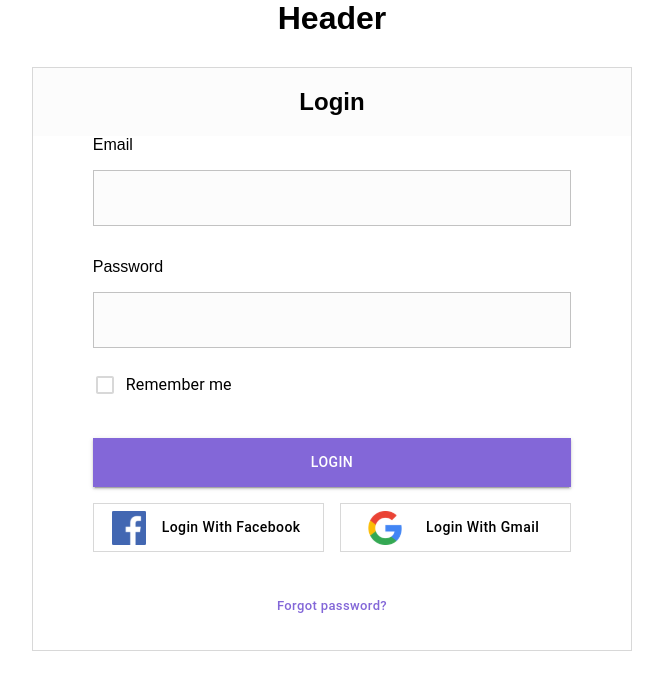
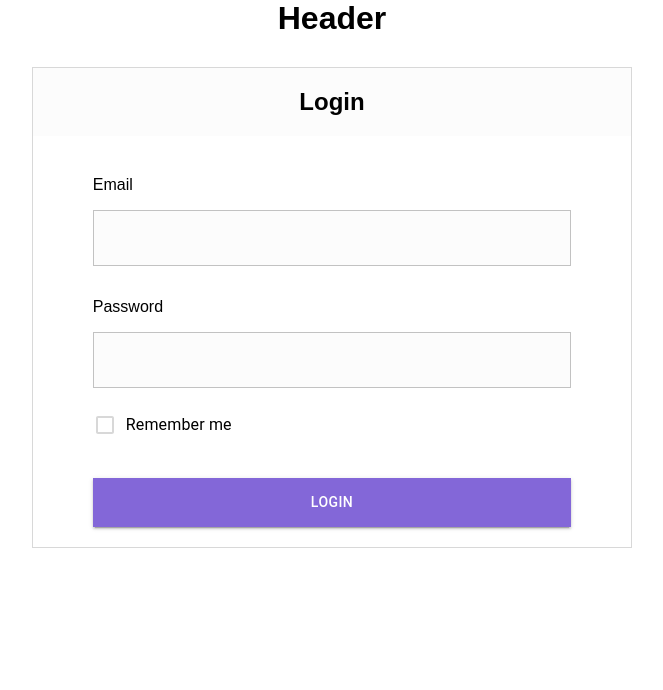
Before and after one commit to abecirovic3/Auction-App, a React (Create React App) app in the folder auction-app-frontend/: page /login in a window 1280 px wide. Shown: the top 690 px of the page, without its empty margins (308-971 px from the left). Built offline with nearby package versions, Linux system fonts and the light colour scheme.

Commit message:
Remove components with unimplemented logic

```diff
--- a/auction-app-frontend/src/assets/style/form.scss
+++ b/auction-app-frontend/src/assets/style/form.scss
@@ -1,15 +1,12 @@
 @use 'base';
 
 .form-style {
-    //solves material-ui bootstrap conflict
-    legend {
-        width: auto
-    }
 
     h5 {
         font-weight: 700;
         font-size: 24px;
         margin-top: 0;
+        margin-bottom: 40px;
         padding: 20px;
         text-align: center;
         background-color: base.$background-color;
--- a/auction-app-frontend/src/components/Login/Login.js
+++ b/auction-app-frontend/src/components/Login/Login.js
@@ -15,9 +15,6 @@ import { setRegistered } from '../../features/register/registerSlice';
 import AuthService from "../../services/AuthService";
 
 import CustomAlert from "../Alert/CustomAlert";
-
-import facebookIcon from "../../assets/img/facebook.svg";
-import googleIcon from "../../assets/img/google.svg";
 
 import MainTheme from "../../Themes/MainTheme";
 import "../../assets/style/form.scss"
@@ -122,24 +119,10 @@ const Login = () => {
 
                             <Stack spacing={2}>
                                 <Button onClick={() => {handleSubmit()}} color={"primary"} variant="contained">Login</Button>
-
-                                <Stack className="social-media-stack" direction="row" spacing={2}>
-                                    <Button variant="outlined" startIcon={<img src={facebookIcon} alt="Facebook" />}>
-                                        Login With Facebook
-                                    </Button>
-                                    <Button variant="outlined" startIcon={<img src={googleIcon} alt="Google" />}>
-                                        Login With Gmail
-                                    </Button>
-                                </Stack>
+                                {/*Social Media Login*/}
                             </Stack>
 
-                            <Button
-                                onClick={() => {navigate("/forgot-password")}}
-                                className="standardText"
-                                size="small"
-                            >
-                                Forgot password?
-                            </Button>
+                            {/*Forgot Password Btn*/}
                         </Stack>
                     </Container>
                 </div>
--- a/auction-app-frontend/src/components/Register/Register.js
+++ b/auction-app-frontend/src/components/Register/Register.js
@@ -12,9 +12,6 @@ import { useDispatch } from 'react-redux';
 
 import { setRegistered } from '../../features/register/registerSlice';
 import AuthService from "../../services/AuthService";
-
-import facebookIcon from "../../assets/img/facebook.svg";
-import googleIcon from "../../assets/img/google.svg";
 
 import MainTheme from "../../Themes/MainTheme";
 import "../../assets/style/form.scss"
@@ -128,16 +125,9 @@ const Register = () => {
 
                             <Stack spacing={2}>
                                 <Button onClick={() => {handleSubmit()}} color={"primary"} variant="contained">Register</Button>
+                                {/*Social Media Register*/}
+                            </Stack>
 
-                                <Stack className="social-media-stack" direction="row" spacing={2} >
-                                    <Button variant="outlined" startIcon={<img src={facebookIcon} alt="Facebook" />}>
-                                        Signup With Facebook
-                                    </Button>
-                                    <Button variant="outlined" startIcon={<img src={googleIcon} alt="Google" />}>
-                                        Signup With Gmail
-                                    </Button>
-                                </Stack>
-                            </Stack>
                             <FormControlLabel
                                 id="registerInfoLabel"
                                 control={
```
